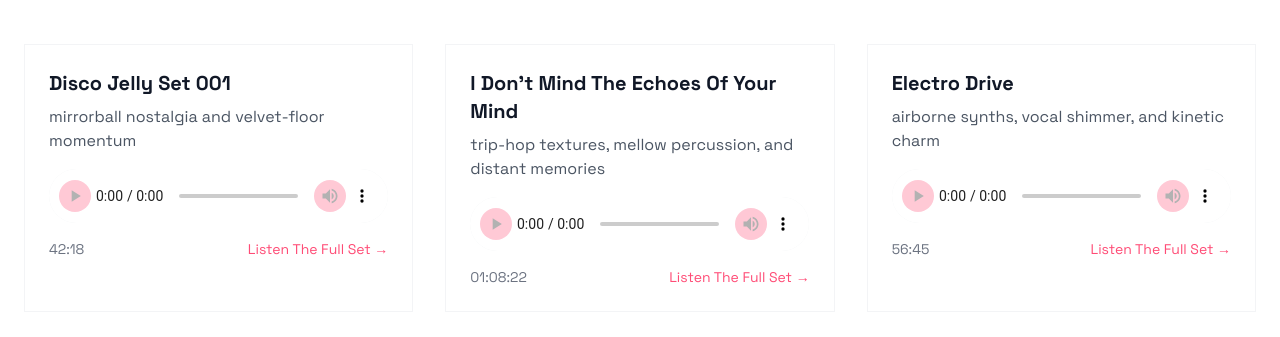
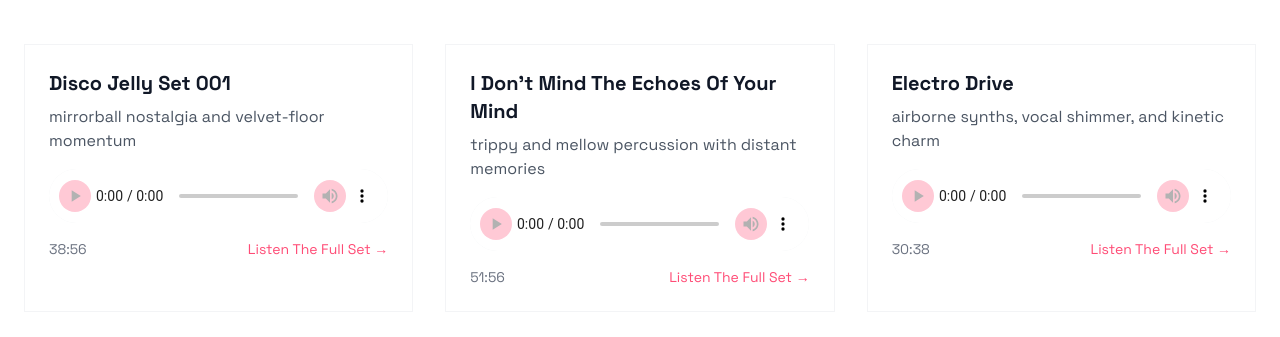
Before and after one commit to byrondean/babyitsdean, a plain HTML site: page index.html in a window 1280 px wide. Shown: the part 920-1257 px from the top of the page. Drawn offline with nearby package versions, Linux system fonts and the light colour scheme.

Commit message:
Update index.html

```diff
--- a/index.html
+++ b/index.html
@@ -81,7 +81,7 @@
                         Your browser does not support the audio element.
                     </audio>
                     <div class="flex justify-between items-center text-sm text-gray-500">
-                        <span>42:18</span>
+                        <span>38:56</span>
                         <a href="https://youtu.be/1RdiFq_3_1s" target="_blank" rel="noopener noreferrer" class="text-neon hover:underline">Listen The Full Set →</a>
                     </div>
                 </div>
@@ -89,13 +89,13 @@
                 <!-- Set 2 -->
                 <div class="group border border-gray-100 p-6 hover:border-neon transition-all duration-300 hover:shadow-lg">
                     <h3 class="text-xl font-bold mb-2 group-hover:text-neon">I Don't Mind The Echoes Of Your Mind</h3>
-                    <p class="text-gray-600 mb-4">trip-hop textures, mellow percussion, and distant memories</p>
+                    <p class="text-gray-600 mb-4">trippy and mellow percussion with distant memories</p>
                     <audio controls class="w-full mb-4">
                         <source src="set2.mp3" type="audio/mpeg">
                         Your browser does not support the audio element.
                     </audio>
                     <div class="flex justify-between items-center text-sm text-gray-500">
-                        <span>01:08:22</span>
+                        <span>51:56</span>
                         <a href="https://youtu.be/mWM2ljY0DfI" target="_blank" rel="noopener noreferrer" class="text-neon hover:underline">Listen The Full Set →</a>
                     </div>
                 </div>
@@ -109,7 +109,7 @@
                         Your browser does not support the audio element.
                     </audio>
                     <div class="flex justify-between items-center text-sm text-gray-500">
-                        <span>56:45</span>
+                        <span>30:38</span>
                         <a href="https://youtu.be/MrNZXE_cUcg" target="_blank" rel="noopener noreferrer" class="text-neon hover:underline">Listen The Full Set →</a>
                     </div>
                 </div>
```
